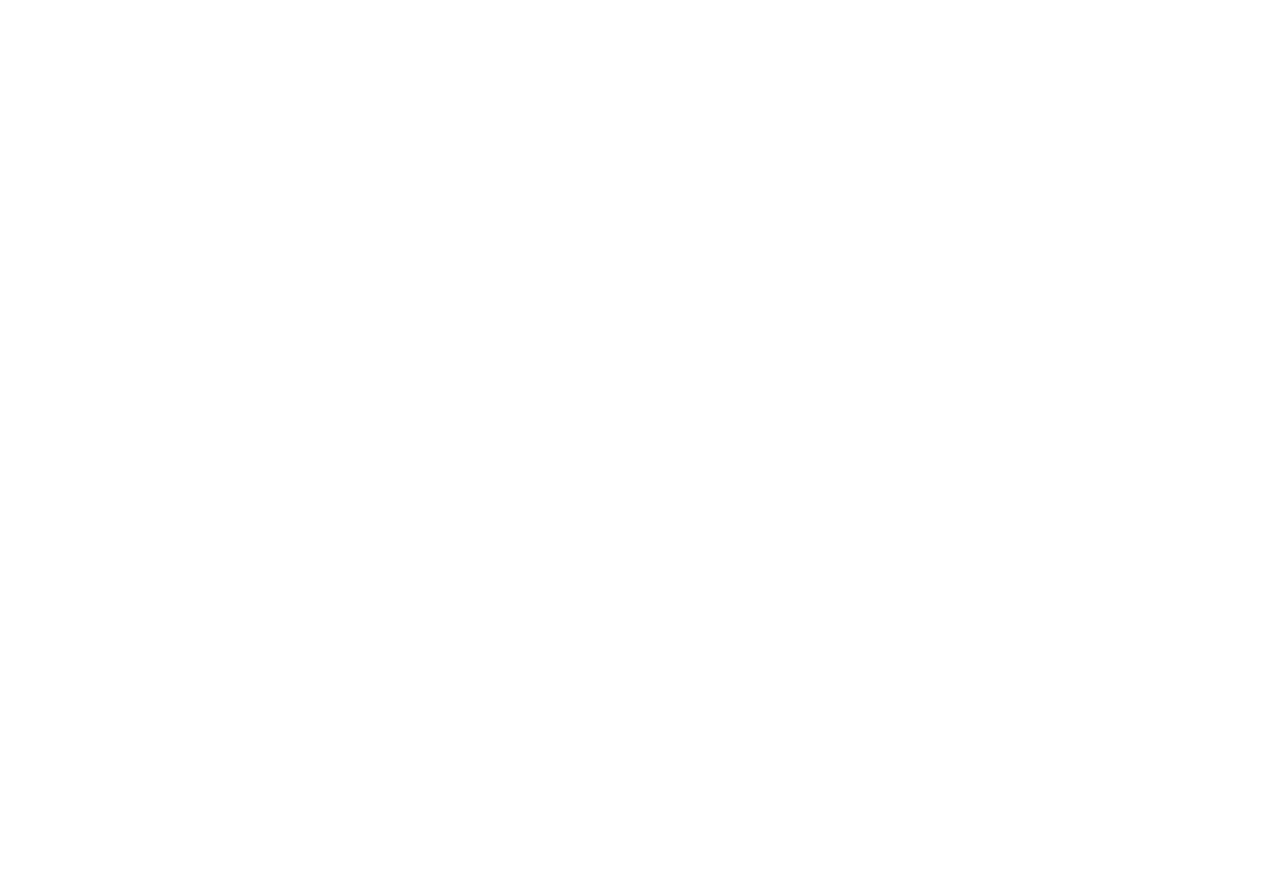
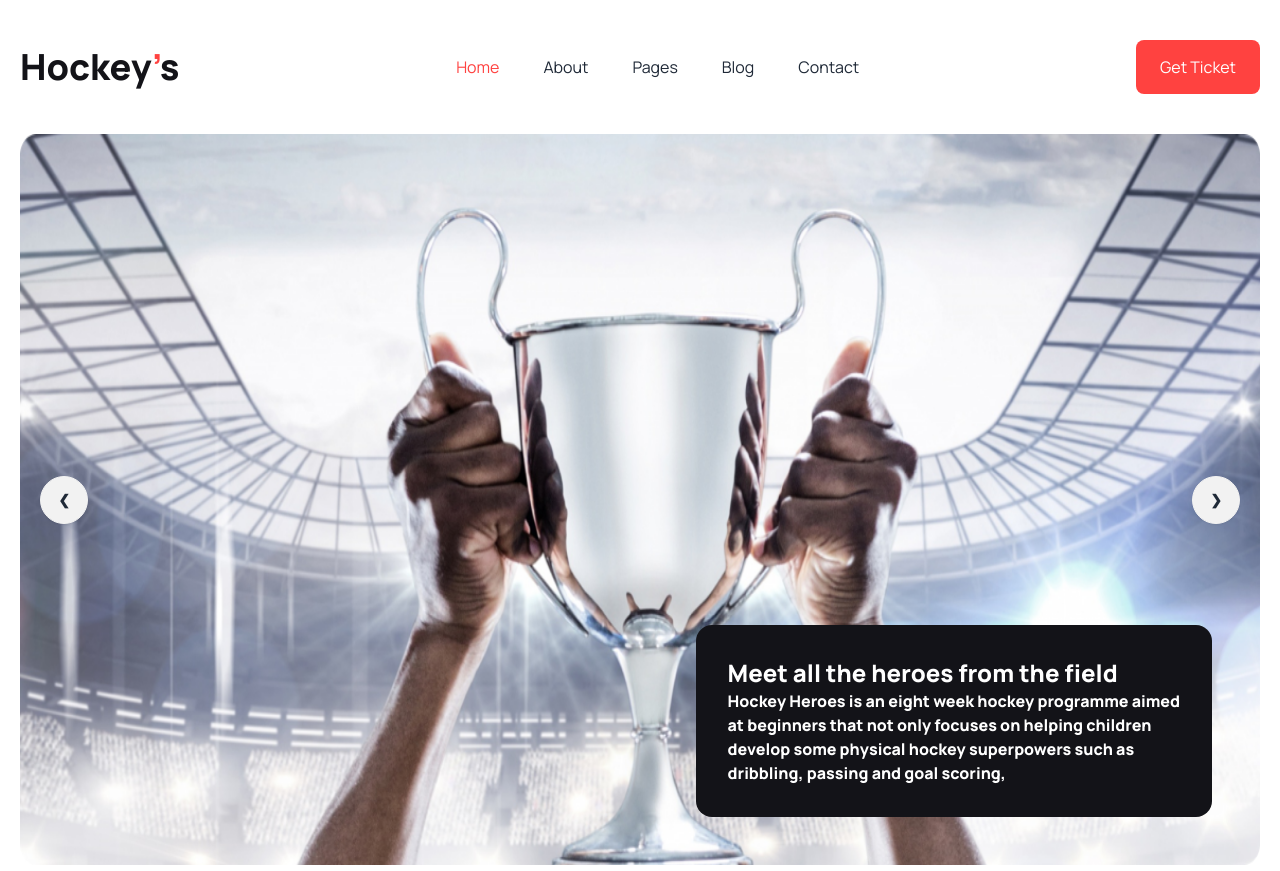
Before and after one commit to pronoyrahman/assignment-3, a plain HTML site: page index.html in a window 1280 px wide. Before the commit the page ends 800 px from the top, so only its background shows below. Drawn offline with nearby package versions, Linux system fonts and the light colour scheme.

Commit message:
banner section complete

```diff
--- /dev/null
+++ b/Images/tailwind.config.js
@@ -0,0 +1,8 @@
+/** @type {import('tailwindcss').Config} */
+module.exports = {
+    content: ["./src/**/*.{html,js}"],
+    theme: {
+      extend: {},
+    },
+    plugins: [],
+  }
--- a/index.html
+++ b/index.html
@@ -4,13 +4,106 @@
     <meta charset="UTF-8">
     <meta name="viewport" content="width=device-width, initial-scale=1.0">
     <title>Assignment-3</title>
+    <link href="https://cdn.jsdelivr.net/npm/daisyui@4.6.0/dist/full.min.css" rel="stylesheet" type="text/css" />
+<script src="https://cdn.tailwindcss.com"></script>
+
+    <link rel="preconnect" href="https://fonts.googleapis.com">
+<link rel="preconnect" href="https://fonts.gstatic.com" crossorigin>
+<link href="https://fonts.googleapis.com/css2?family=Manrope:wght@400;500;600;700;800&display=swap" rel="stylesheet">
+<style>
+
+    .btn-primary{
+        border-radius: 8px;
+background: #FF4240;
+display: inline-flex;
+padding: 15px 24px;
+justify-content: center;
+align-items: center;
+gap: 10px;
+ color: white;
+    }
+    .font-manrope {
+            font-family: 'Manrope', sans-serif;
+        }
+        .carousel-item img {
+            border-radius: 12px;
+        }
+</style>
 </head>
-<body>
-    <header>
+<body class="font-manrope">
+    <header class="px-5 py-10">
+        <div class="flex justify-between mx-auto max-w-7xl items-center">
+            <div class="flex items-center">
+                <img class="flex lg:hidden w-6 h-6 mr-4 items-center" src="Images/Vector@2x.png" alt="">
+               <h2 class="text-[#131318] text-4xl font-extrabold">Hockey<span class="text-[#FF4240]">’</span>s</h2>
 
+            </div>
+
+                <div>
+                    <ul class="hidden lg:flex gap-11 items-center text-base font-normal">
+                        <li><a class="text-[#FF4240]" href="">Home</a></li>
+                        <li><a href="">About</a></li>
+                        <li><a href="">Pages</a></li>
+                        <li><a href="">Blog</a></li>
+                        <li><a href="">Contact</a></li>
+                    </ul>
+                </div>
+                <div>
+                    <button class="btn-primary"><a href="">Get Ticket</a></button>
+                </div>
+
+        </div>
     </header>
     <main>
+        <section class="px-5 ">
+           <div class="mx-auto max-w-7xl">
 
+            <div class="carousel relative ">
+                <div id="slide1" class="carousel-item relative w-full">
+                  <img src="Images/1.png" class="w-full" />
+                  <div class="absolute flex justify-between transform -translate-y-1/2 left-5 right-5 top-1/2">
+                    <a href="#slide4" class="btn btn-circle">❮</a>
+                    <a href="#slide2" class="btn btn-circle">❯</a>
+                  </div>
+                </div>
+                <div id="slide2" class="carousel-item relative w-full">
+                  <img src="Images/2.png" class="w-full" />
+                  <div class="absolute flex justify-between transform -translate-y-1/2 left-5 right-5 top-1/2">
+                    <a href="#slide1" class="btn btn-circle">❮</a>
+                    <a href="#slide3" class="btn btn-circle">❯</a>
+                  </div>
+                </div>
+                <div id="slide3" class="carousel-item relative w-full">
+                  <img src="Images/3.png" class="w-full" />
+                  <div class="absolute flex justify-between transform -translate-y-1/2 left-5 right-5 top-1/2">
+                    <a href="#slide2" class="btn btn-circle">❮</a>
+                    <a href="#slide4" class="btn btn-circle">❯</a>
+                  </div>
+                </div >
+
+                <div class="hidden lg:block absolute bg-[#131318] rounded-2xl p-8 bottom-12 right-12">
+                    <h3 class="text-[#FFF] text-2xl font-extrabold">Meet all the heroes from the field</h3>
+                     <p class="text-[#FFF] text-base font-extrabold">Hockey Heroes is an eight week hockey programme aimed <br> at beginners
+                         that not only focuses on helping children <br> develop some physical
+                          hockey superpowers such as <br>
+                           dribbling, passing and goal scoring,</p>
+
+
+                </div>
+
+              </div>
+
+           </div>
+           <div class=" lg:hidden bg-[#131318] rounded-2xl p-8 mt-5">
+            <h3 class="text-[#FFF] text-2xl font-extrabold">Meet all the heroes from the field</h3>
+             <p class="text-[#FFF] text-base font-extrabold">Hockey Heroes is an eight week hockey programme aimed <br> at beginners
+                 that not only focuses on helping children <br> develop some physical
+                  hockey superpowers such as <br>
+                   dribbling, passing and goal scoring,</p>
+
+
+        </div>
+        </section>
     </main>
     <footer>
 
```
Also changed, not shown: Images/Vector@2x.png (added).
